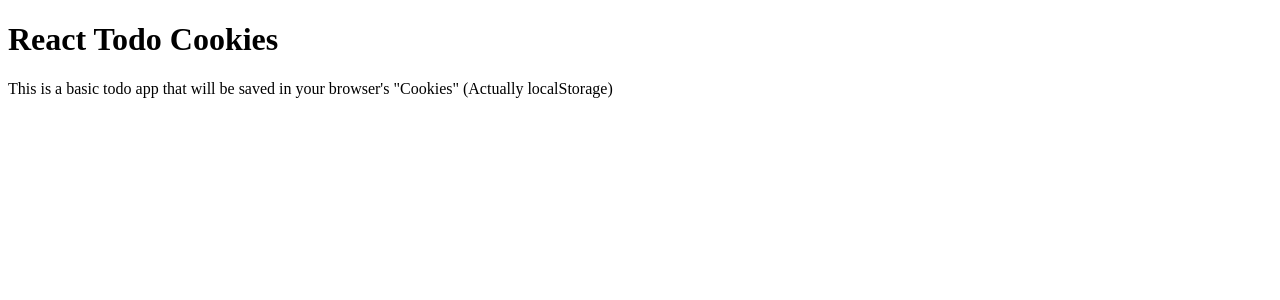
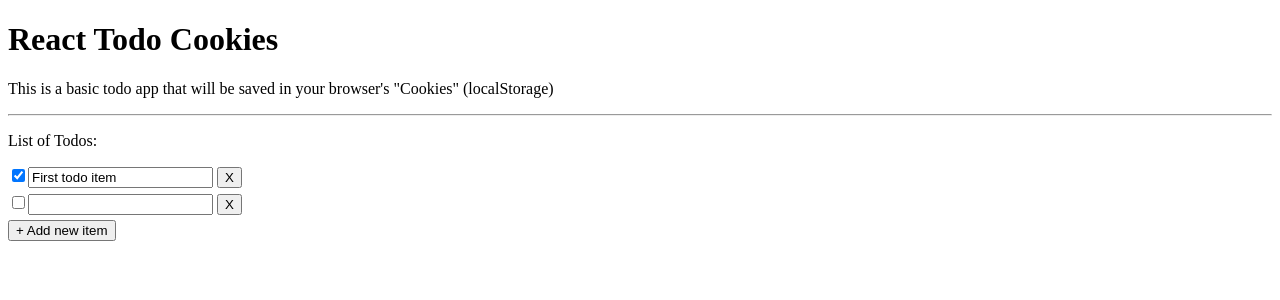
Before and after one commit to ssebs/react-todo-cookies, a React (Create React App) app: page / in a window 1280 px wide. Shown: the top 300 px of the page. Built offline with nearby package versions, Linux system fonts and the light colour scheme.

Commit message:
add / edit working

```diff
--- a/src/App.jsx
+++ b/src/App.jsx
@@ -1,12 +1,16 @@
 import React from "react";
+import Todos from "./components/Todos";
 
 const App = () => {
     return (
         <div>
             <h1>React Todo Cookies</h1>
             <p>
-                This is a basic todo app that will be saved in your browser's "Cookies" (Actually localStorage)
+                This is a basic todo app that will be saved in your browser's
+                "Cookies" (localStorage)
             </p>
+            <hr />
+            <Todos />
         </div>
     );
 };
--- /dev/null
+++ b/src/components/TodoItem.jsx
@@ -0,0 +1,54 @@
+import React, { useState, useEffect } from "react";
+
+const TodoItem = props => {
+    const [todo, setTodo] = useState(props.data);
+
+    useEffect(() => {
+        if (props.data !== todo) {
+            props.handleTodoChange(todo);
+        }
+    }, [todo]);
+
+    const handleChange = e => {
+        if (e.target.name === "done") {
+            setTodo({ ...todo, done: e.target.checked });
+        } else {
+            const value = e.target.value;
+            setTodo({ ...todo, [e.target.name]: value });
+        }
+    };
+
+    const handleDelete = () => {
+        console.log(`Deleting ${todo.text}`);
+    };
+
+    return (
+        <div>
+            <form
+                onSubmit={e => {
+                    e.preventDefault();
+                }}
+            >
+                <input
+                    type="checkbox"
+                    name="done"
+                    onChange={handleChange}
+                    defaultChecked={todo.done}
+                />
+
+                <input
+                    type="text"
+                    name="text"
+                    onChange={handleChange}
+                    value={todo.text}
+                />
+                {" "}
+                <button type="button" name="delete" onClick={handleDelete}>
+                    X
+                </button>
+            </form>
+        </div>
+    );
+};
+
+export default TodoItem;
--- /dev/null
+++ b/src/components/Todos.jsx
@@ -0,0 +1,78 @@
+import React, { useState, useEffect } from "react";
+import TodoItem from "./TodoItem";
+
+const Todos = () => {
+    const [todos, setTodos] = useState();
+
+    useEffect(() => {
+        // load todos from localStorage
+        if (localStorage.getItem("todos")) {
+            setTodos(JSON.parse(localStorage.getItem("todos")));
+        } else {
+            setTodos([
+                {
+                    id: 1,
+                    text: "First todo item",
+                    done: true
+                },
+                {
+                    id: 2,
+                    text: "",
+                    done: false
+                }
+            ]);
+        }
+    }, []);
+
+    const handleTodoChange = newTodo => {
+        const tmp = todos.map(todo => {
+            if (todo.id === newTodo.id) {
+                todo = newTodo;
+            }
+            return todo;
+        });
+        console.log(tmp);
+        setTodos(tmp);
+        localStorage.setItem("todos", JSON.stringify(tmp));
+    };
+
+    const addTodoItem = () => {
+        const newID = todos[todos.length - 1].id + 1;
+        setTodos([
+            ...todos,
+            {
+                id: newID,
+                text: "",
+                done: false
+            }
+        ]);
+    };
+
+    return (
+        <div>
+            <p>List of Todos:</p>
+            {todos ? (
+                <div>
+                    {todos.map(todo => (
+                        <div
+                            style={{ marginBottom: "5px", display: "block" }}
+                            key={todo.id}
+                        >
+                            <TodoItem
+                                data={todo}
+                                handleTodoChange={todo =>
+                                    handleTodoChange(todo)
+                                }
+                            />
+                        </div>
+                    ))}
+                    <button onClick={addTodoItem}>+ Add new item</button>
+                </div>
+            ) : (
+                <p>Loading...</p>
+            )}
+        </div>
+    );
+};
+
+export default Todos;
```
Also changed, not shown: 1 other file (tests, documents, lock files or other folders).
